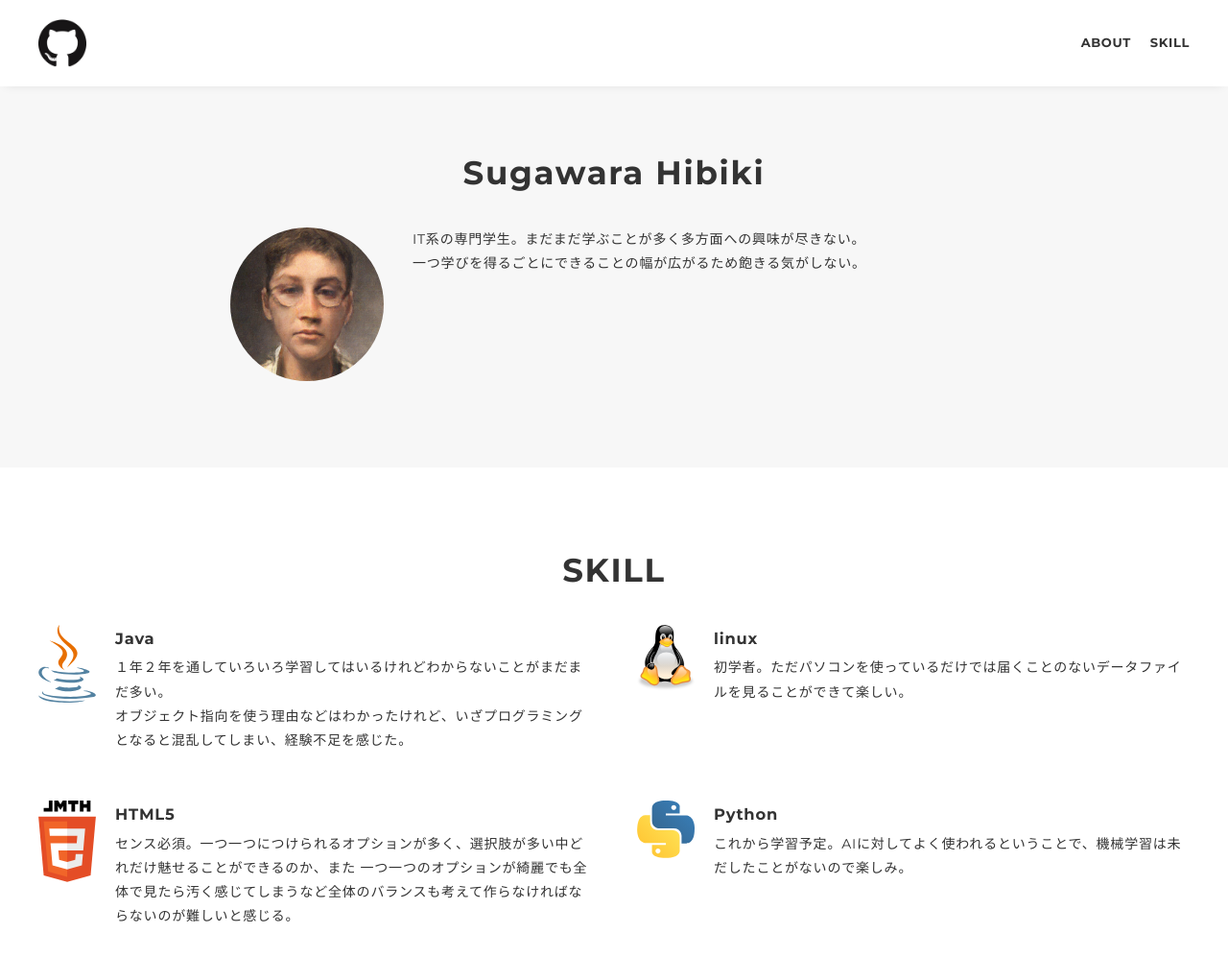
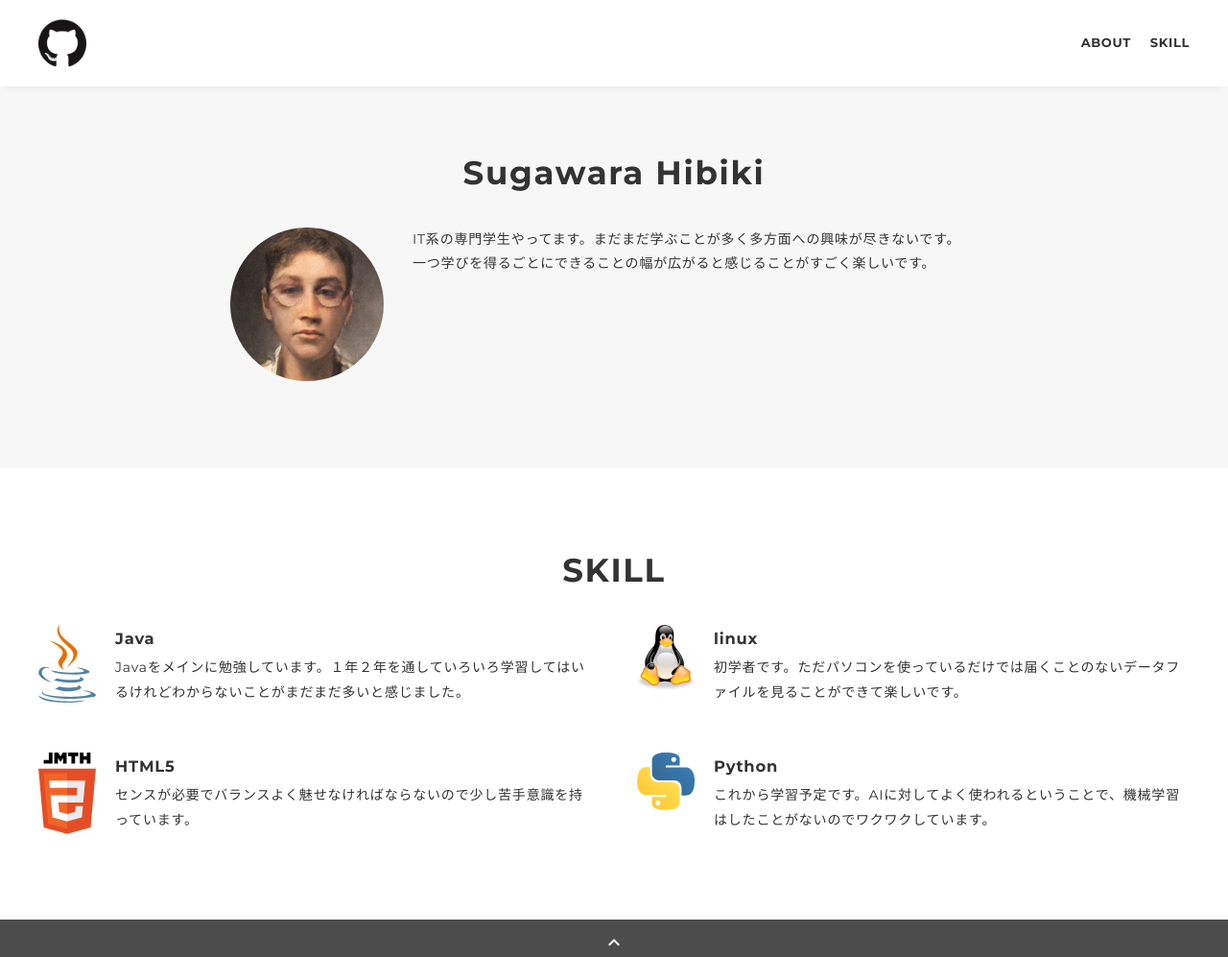
Before and after one commit to SOUND-9770/portfolio, a plain HTML site: page docs/index.html in a window 1280 px wide. Shown: the top 997 px of the page at 96% size. Drawn offline with nearby package versions, Linux system fonts and the light colour scheme.

Commit message:
sentence

```diff
--- a/docs/index.html
+++ b/docs/index.html
@@ -50,8 +50,8 @@
 							<img src="img/profile.png" alt="自画像" />
 						</p>
 						<div class="profile-body">
-							<p>IT系の専門学生。まだまだ学ぶことが多く多方面への興味が尽きない。<br>
-							一つ学びを得るごとにできることの幅が広がるため飽きる気がしない。</p>
+							<p>IT系の専門学生やってます。まだまだ学ぶことが多く多方面への興味が尽きないです。<br>
+							一つ学びを得るごとにできることの幅が広がると感じることがすごく楽しいです。</p>
 						</div>
 					</div>
 				</div>
@@ -68,8 +68,7 @@
 							<div class="skill-body">
 								<h3 class="skill-name">Java</h3>
 								<p class="skill-text">
-									１年２年を通していろいろ学習してはいるけれどわからないことがまだまだ多い。<br>
-									オブジェクト指向を使う理由などはわかったけれど、いざプログラミングとなると混乱してしまい、経験不足を感じた。
+									Javaをメインに勉強しています。１年２年を通していろいろ学習してはいるけれどわからないことがまだまだ多いと感じました。
 								</p>
 							</div>
 						</div>
@@ -79,7 +78,7 @@
 							</p>
 							<div class="skill-body">
 								<h3 class="skill-name">linux</h3>
-								<p class="skill-text">初学者。ただパソコンを使っているだけでは届くことのないデータファイルを見ることができて楽しい。</p>
+								<p class="skill-text">初学者です。ただパソコンを使っているだけでは届くことのないデータファイルを見ることができて楽しいです。</p>
 							</div>
 						</div>
 						<div class="skill-item">
@@ -88,8 +87,7 @@
 							</p>
 							<div class="skill-body">
 								<h3 class="skill-name">HTML5</h3>
-								<p class="skill-text">センス必須。一つ一つにつけられるオプションが多く、選択肢が多い中どれだけ魅せることができるのか、また
-									一つ一つのオプションが綺麗でも全体で見たら汚く感じてしまうなど全体のバランスも考えて作らなければならないのが難しいと感じる。</p>
+								<p class="skill-text">センスが必要でバランスよく魅せなければならないので少し苦手意識を持っています。
 							</div>
 						</div>
 						<div class="skill-item">
@@ -98,7 +96,7 @@
 							</p>
 							<div class="skill-body">
 								<h3 class="skill-name">Python</h3>
-								<p class="skill-text">これから学習予定。AIに対してよく使われるということで、機械学習は未だしたことがないので楽しみ。</p>
+								<p class="skill-text">これから学習予定です。AIに対してよく使われるということで、機械学習はしたことがないのでワクワクしています。</p>
 							</div>
 						</div>
 					</div>
```
